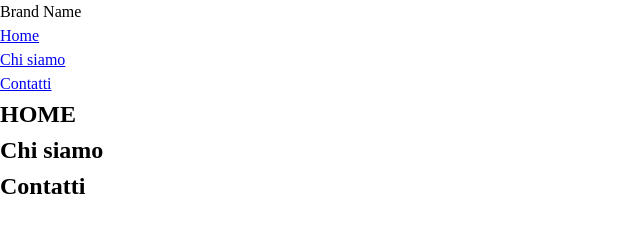
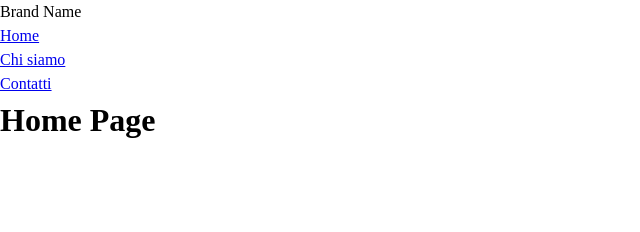
Before and after one commit to mastrovalentz/castelfranco_chess_club, a website built with Vite: page index.html in a window 1280 px wide. Shown: the whole page, without its empty margins (0-640 px from the left). Built offline with nearby package versions, Linux system fonts and the light colour scheme.

Commit message:
CCC-01 Basic routing works

```diff
--- a/index.html
+++ b/index.html
@@ -25,9 +25,7 @@
         </ul>
       </div>
     </nav>
-    <h2 id="home">HOME</h2>
-    <h2 id="about">Chi siamo</h2>
-    <h2 id="contacts">Contatti</h2>
-    <script src="/src/router.js"></script>
+    <div id="page-content"></div>
+    <script type="module" src="/src/router.js"></script>
   </body>
 </html>
--- a/src/router.js
+++ b/src/router.js
@@ -1,7 +1,9 @@
+import { ROUTES } from './routes.js'
+
 const primaryNav = document.getElementById('primary-navigation')
 primaryNav.addEventListener('click', (event) => {
-    const {target} = event
-    if (!target.matches("nav a")) {
+    const { target } = event
+    if (!target.matches('nav a')) {
         return null
     }
     event.preventDefault()
@@ -14,5 +16,17 @@ const urlRoute = (target) => {
 }
 
 const urlLocationHandler = async () => {
+    let location = window.location.pathname
+    if (location.length === 0) {
+        location = '/'
+    }
 
+    // TODO: improve on this with default
+    const route = ROUTES[location] || ROUTES[404]
+    // TODO: improve on this with reoute class ??
+    document.getElementById('page-content').innerHTML = await fetch(
+      route.template
+    ).then((template) => template.text())
 }
+
+urlLocationHandler()
--- a/src/routes.js
+++ b/src/routes.js
@@ -1,22 +1,22 @@
 export const ROUTES = {
     404: {
-        template: "/pages/404.html",
-        title: "",
-        description: ""
+        template: 'src/pages/404.html',
+        title: '',
+        description: ''
     },
-    "/": {
-        template: "/pages/home.html",
-        title: "",
-        description: ""
+    '/': {
+        template: 'src/pages/home.html',
+        title: '',
+        description: ''
     },
-    "/about": {
-        template: "/pages/about.html",
-        title: "",
-        description: ""
+    '/about': {
+        template: 'src/pages/about.html',
+        title: '',
+        description: ''
     },
-    "/contacts": {
-        template: "/pages/contacts.html",
-        title: "",
-        description: ""
+    '/contacts': {
+        template: 'src/pages/contacts.html',
+        title: '',
+        description: ''
     }
 }
--- a/style/navigation.css
+++ b/style/navigation.css
@@ -0,0 +1 @@
+/* TODO */
--- a/style/variables.css
+++ b/style/variables.css
@@ -0,0 +1 @@
+/* TODO */
```
Also changed, not shown: 1 other file.
